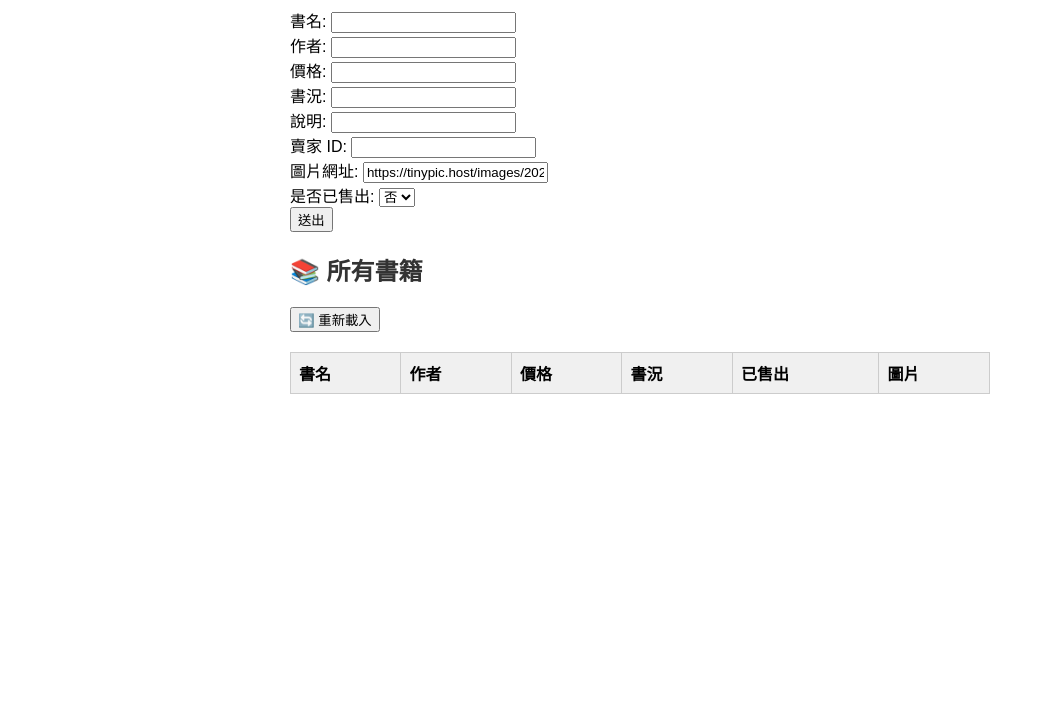
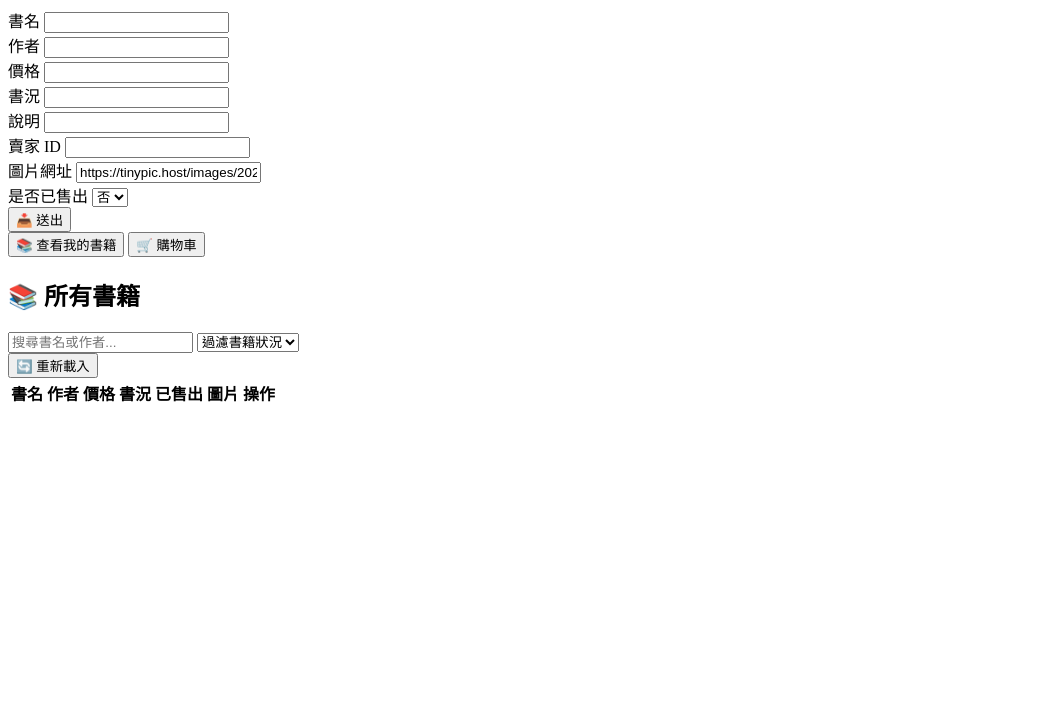
Before and after one commit to AmooAAA/bookstore-frontend, a website: page public/bookForm.html in a window 1280 px wide. Shown: the part 81-800 px from the top of the page, without its empty margins (0-1045 px from the left). Drawn offline with Linux system fonts and the light colour scheme; no server answers.

```diff
--- a/public/bookForm.html
+++ b/public/bookForm.html
@@ -2,39 +2,75 @@
 <html lang="zh-Hant">
 <head>
   <meta charset="UTF-8">
+  <meta name="viewport" content="width=device-width, initial-scale=1.0">
   <title>二手書上架</title>
-  <style>
-    body { font-family: sans-serif; max-width: 700px; margin: auto; }
-    table { border-collapse: collapse; width: 100%; margin-top: 20px; }
-    th, td { border: 1px solid #ccc; padding: 8px; text-align: left; }
-    th { background-color: #f0f0f0; }
-    h1, h2 { color: #333; }
-    img { max-width: 100px; }
-  </style>
 </head>
 <body>
-  <h1>新增書籍</h1>
+  <h1>📖 新增書籍</h1>
+  <div>
     <form id="bookForm">
-    <label>書名: <input type="text" name="title" required></label><br>
-    <label>作者: <input type="text" name="author" required></label><br>
-    <label>價格: <input type="number" name="price" required></label><br>
-    <label>書況: <input type="text" name="condition" required></label><br>
-    <label>說明: <input type="text" name="description" required></label><br>
-    <label>賣家 ID: <input type="text" name="seller_id" required></label><br>
-    <label>圖片網址:
-      <input type="text" name="image_url" id="image_url" value="https://tinypic.host/images/2025/04/07/-2025-04-07-144124.jpg">
-    </label><br>
-    <label>是否已售出:
+      <div>
+        <label>書名</label>
+        <input type="text" name="title" required>
+      </div>
+      <div>
+        <label>作者</label>
+        <input type="text" name="author" required>
+      </div>
+      <div>
+        <label>價格</label>
+        <input type="number" name="price" required>
+      </div>
+      <div>
+        <label>書況</label>
+        <input type="text" name="condition" required>
+      </div>
+      <div>
+        <label>說明</label>
+        <input type="text" name="description" required>
+      </div>
+      <div>
+        <label>賣家 ID</label>
+        <input type="text" name="seller_id" required>
+      </div>
+      <div>
+        <label>圖片網址</label>
+        <input type="text" name="image_url" value="https://tinypic.host/images/2025/04/07/-2025-04-07-144124.jpg">
+      </div>
+      <div>
+        <label>是否已售出</label>
         <select name="is_sold">
           <option value="false">否</option>
           <option value="true">是</option>
         </select>
-    </label><br>
-    <button type="submit">送出</button>
+      </div>
+      <div>
+        <button type="submit">📥 送出</button>
+      </div>
     </form>
+  </div>
+
+  <!-- 「查看我的書籍」按鈕 -->
+  <button onclick="window.location.href='index.html'">📚 查看我的書籍</button>
+
+  <!-- 「購物車」按鈕 -->
+  <button onclick="window.location.href='cart.html'">🛒 購物車</button>
 
   <h2>📚 所有書籍</h2>
+
+  <div>
+    <input type="text" id="searchInput" placeholder="搜尋書名或作者..." oninput="filterBooks()">
+    <select id="conditionFilter" onchange="filterBooks()">
+      <option value="">過濾書籍狀況</option>
+      <option value="new">全新</option>
+      <option value="used">二手</option>
+    </select>
+  </div>
+
+  <div>
     <button onclick="fetchBooks()">🔄 重新載入</button>
+  </div>
+
   <table id="booksTable">
     <thead>
       <tr>
@@ -44,6 +80,7 @@
         <th>書況</th>
         <th>已售出</th>
         <th>圖片</th>
+        <th>操作</th>
       </tr>
     </thead>
     <tbody></tbody>
@@ -67,18 +104,31 @@
       });
 
       const result = await response.json();
-      alert('書籍新增成功！');
+      alert('✅ 書籍新增成功！');
       this.reset();
       fetchBooks();
     });
 
     async function fetchBooks() {
-      const response = await fetch('https://cccbookbot-0c3d990eba99.herokuapp.com/api/books');
+      const response = await fetch('https://cccbookbot-0c3d990eba99.herokuapp.com');
       const books = await response.json();
+      renderBooks(books);
+    }
+
+    function renderBooks(books) {
       const tbody = document.querySelector('#booksTable tbody');
       tbody.innerHTML = '';
 
-      books.forEach(book => {
+      const searchQuery = document.getElementById('searchInput').value.toLowerCase();
+      const conditionFilter = document.getElementById('conditionFilter').value;
+
+      const filteredBooks = books.filter(book => {
+        const matchesTitleOrAuthor = book.title.toLowerCase().includes(searchQuery) || book.author.toLowerCase().includes(searchQuery);
+        const matchesCondition = conditionFilter ? book.condition.toLowerCase() === conditionFilter : true;
+        return matchesTitleOrAuthor && matchesCondition;
+      });
+
+      filteredBooks.forEach(book => {
         const row = document.createElement('tr');
         row.innerHTML = `
           <td>${book.title}</td>
@@ -87,12 +137,23 @@
           <td>${book.condition}</td>
           <td>${book.is_sold ? '✔️' : '❌'}</td>
           <td><img src="${book.image_url}" alt="書籍圖片"></td>
+          <td><button onclick="addToCart('${book._id}')">加入購物車</button></td>
         `;
         tbody.appendChild(row);
       });
     }
 
-    fetchBooks(); // 頁面載入時自動顯示
+    function filterBooks() {
+      fetchBooks();
+    }
+
+    function addToCart(bookId) {
+      alert(`✅ 已將書籍加入購物車：${bookId}`);
+      // 在這裡可以寫入加入購物車的邏輯
+    }
+
+    // 初始載入書籍資料
+    fetchBooks();
   </script>
 </body>
 </html>
```
Lines whose indentation alone changed are shown as unchanged.
